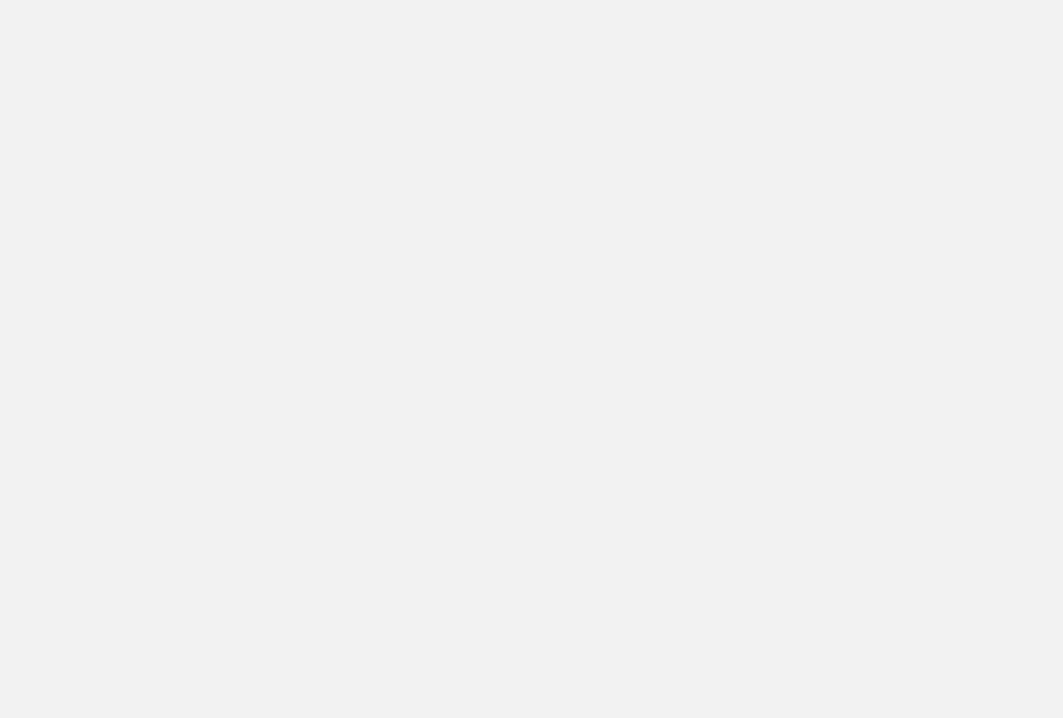
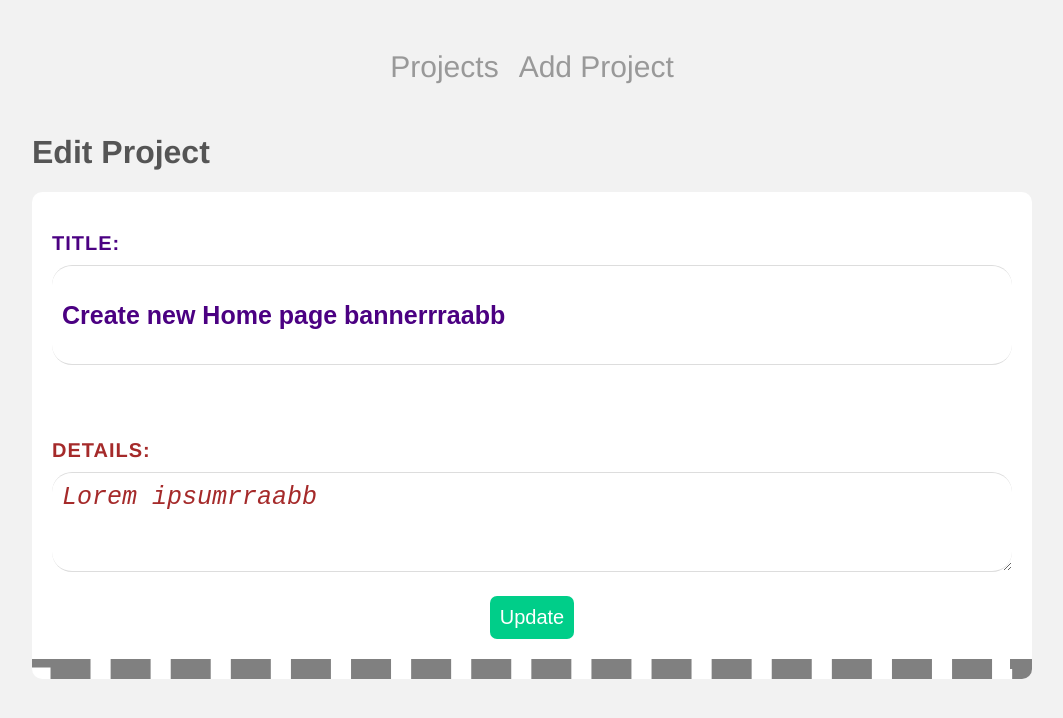
Before and after one commit to alimohammed99/project-planner, a Vue app: page /Projects/1 in a window 1280 px wide. Before the commit this address had no page. Shown: the top 718 px of the page, without its empty margins (108-1171 px from the left). Built offline with nearby package versions, Linux system fonts and the light colour scheme; data requests are answered from the project's data file.

Commit message:
Added navbar components and enabled editing of projects

```diff
--- a/data/db.json
+++ b/data/db.json
@@ -2,27 +2,33 @@
   "projects": [
     {
       "id": 1,
-      "title": "Create new Home page banner",
-      "details": "Lorem ipsum",
+      "title": "Create new Home page bannerrraabb",
+      "details": "Lorem ipsumrraabb",
       "isComplete": false
     },
     {
       "id": 2,
-      "title": "Make marketing email",
-      "details": "Lorem ipsum",
+      "title": "Make marketing emailaaavvopo",
+      "details": "Lorem ipsumaaavvopo",
       "isComplete": false
     },
     {
-      "title": "New",
-      "details": "Make a new website",
-      "isComplete": true,
+      "title": "Newwwwwqq",
+      "details": "Make a new websiteeeeeeeeqq",
+      "isComplete": false,
       "id": 3
     },
     {
-      "title": "New Title",
-      "details": "Publish a website",
+      "title": "New Titlesssppqaq",
+      "details": "Publish a websitessssssspppqaq",
       "isComplete": false,
       "id": 4
+    },
+    {
+      "title": "Afternoon",
+      "details": "Good afternoon",
+      "isComplete": false,
+      "id": 5
     }
   ]
 }
--- a/src/App.vue
+++ b/src/App.vue
@@ -1,6 +1,17 @@
 <template>
+  <Navbar />
   <router-view/>
 </template>
+<!-- Registering the Navbar Components -->
+<script>
+import Navbar from './components/Navbar.vue'
+
+export default {
+  components: { Navbar }
+}
+</script>
+
+
 
 <style>
 body{
--- a/src/components/Navbar.vue
+++ b/src/components/Navbar.vue
@@ -0,0 +1,45 @@
+<template>
+    <div>
+
+        <nav class="main__nav">
+
+            <!-- Navigation links -->
+
+            <router-link :to="{ name: 'home' }">Projects</router-link>
+
+            <router-link :to="{ name: 'AddProject' }">Add Project</router-link>
+
+        </nav>
+
+    </div>
+</template>
+
+<script>
+export default {};
+</script>
+
+<style>
+/*The above router-links are anchor tags(a)*/
+.main__nav{
+    text-align: center;
+    margin: 40px auto;
+    padding:10px;
+}
+.main__nav a{
+    display: inline-block;
+    text-decoration: none;
+    margin: 0 10px;
+    color: #999;
+    font-size: 30px;
+}
+
+a.router-link-active {
+    border-bottom: 7px solid #00ce89;
+    padding-bottom:4px;
+}
+
+.main__nav a:hover {
+    color:black;
+}
+
+</style>
--- a/src/components/SingleProject.vue
+++ b/src/components/SingleProject.vue
@@ -19,7 +19,11 @@
 
             <div class="icons">
 
-                <span class="material-icons">edit</span>
+                <router-link :to="{ name: 'EditProject', params: {xy: individualProject.id} }">
+                    <!-- "xy" is the parameter sent from the router page. -->
+                    <span class="material-icons">edit</span>
+                </router-link>
+                <!-- Because edit is the only icon here that leads to a separate page. Other icons just perform actions. -->
 
 
 
--- a/src/router/index.js
+++ b/src/router/index.js
@@ -1,5 +1,7 @@
 import { createRouter, createWebHistory } from 'vue-router'
 import HomeView from '../views/HomeView.vue'
+import AddProject from '../views/AddProject.vue'
+import EditProject from '../views/EditProject.vue'
 
 
 // This is to display the AddProject page. This is the Lazy loading approach.
@@ -19,6 +21,17 @@ const routes = [
     name: 'AddProject',
     component: lazyLoad('AddProject')
   },
+  {
+    path: '/Projects/:xy',
+    // route parameter
+    // This enables me to navigate to the specific Project I wanna edit using the Project id.
+    // "xy" stands for the Project id.
+    name: 'EditProject',
+    component: EditProject,
+    props: true
+    // Now the EditProject page will be able to accept properties from anywhere.
+    // This is because I want to send the route parameter(id) from the Projects page to this Edit page as props.
+  }
 ]
 
 const router = createRouter({
--- a/src/views/AddProject.vue
+++ b/src/views/AddProject.vue
@@ -1,5 +1,5 @@
 <template>
-    <div style="text-align: center">
+    <div style="text-align: center; margin-top: 7%">
 
         <h1 id="hdd">Add a new project</h1>
 
@@ -70,30 +70,28 @@ export default {
                 isComplete: false,
             };
             fetch("http://localhost:3000/projects/", {
-
                     method: "POST",
                     headers: { "Content-Type": "application/json" },
                     body: JSON.stringify(newProject),
-
-            }).then(() => {
-
+                })
+                .then(() => {
                     // "this.$router" is used to redirect.
                     this.$router.push("/");
                     // Pushing another route into the history.
                     // After adding a project, users should be redirected to the homepage('/') to see all projects.
-
-            }).catch((err) => console.warn(err.message));
+                })
+                .catch((err) => console.warn(err.message));
             // Incase there's any error..
         },
     },
 };
 </script>
 
-<style scoped>
+<style>
 #hdd {
-    border-left: 20px groove red;
-    border-bottom: 15px double grey;
-    border-right: 20px groove red;
+    border-left: 70px groove red;
+    border-bottom: 20px double grey;
+    border-right: 70px groove red;
     padding: 15px;
     text-transform: uppercase;
 }
@@ -102,6 +100,7 @@ form {
     background: white;
     padding: 20px;
     border-radius: 10px;
+    border-bottom: 20px dashed grey;
 }
 
 textarea:focus,
--- /dev/null
+++ b/src/views/EditProject.vue
@@ -0,0 +1,95 @@
+<template>
+    <div>
+
+        <h1>Edit Project</h1>
+
+
+
+        <form @submit="handleEdit" action="">
+
+            <!-- ".prevent" prevents the form from reloading every time which is the default tradition of html forms.  -->
+
+
+
+            <div>
+
+                <label style="color: indigo" for="">Title:</label>
+
+
+
+                <input type="text" v-model="title" required />
+
+            </div>
+
+
+
+            <br /><br /><br />
+
+
+
+            <div>
+
+                <label style="color: brown" for="">Details:</label>
+
+
+
+                <textarea v-model="details" id="" cols="30" rows="10" required></textarea>
+
+            </div>
+
+
+
+            <div>
+
+                <button>Update</button>
+
+            </div>
+
+        </form>
+
+    </div>
+</template>
+
+<script>
+export default {
+    props: ["xy"],
+    // 'xy' is the parameter sent from the Projects page, passed to the route.
+    data() {
+        return {
+            title: "",
+            details: "",
+            uri: " http://localhost:3000/projects/" + this.xy,
+        };
+    },
+    mounted() {
+        fetch(this.uri)
+            .then((res) => res.json())
+            .then((data) => {
+                this.title = data.title;
+                this.details = data.details;
+            });
+    },
+    methods: {
+        handleEdit() {
+            let newData = {
+                title: this.title,
+                details: this.details,
+            };
+
+            fetch(this.uri, {
+                    method: "PATCH",
+                    headers: { "Content-Type": "application/json" },
+                    body: JSON.stringify(newData),
+                })
+                .then(() => {
+                    this.$router.push("/");
+                })
+                .catch((err) => console.warn(err.message));
+        },
+    },
+};
+</script>
+
+<style lang="scss" scoped>
+
+</style>
```
Lines whose indentation alone changed are shown as unchanged.
